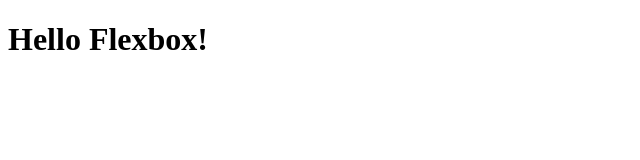
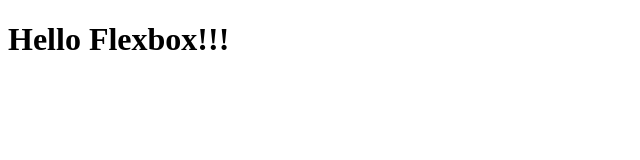
Before and after one commit to Megumi9813/Flexbox-Crash, a plain HTML site: page index.html in a window 1280 px wide. Shown: the full height of the page, 0-640 px from the left. Drawn offline with Linux system fonts and the light colour scheme.

Commit message:
surprose mark

```diff
--- a/index.html
+++ b/index.html
@@ -7,6 +7,6 @@
     <title>Document</title>
 </head>
 <body>
-    <h1>Hello Flexbox!</h1>
+    <h1>Hello Flexbox!!!</h1>
 </body>
 </html>
```
